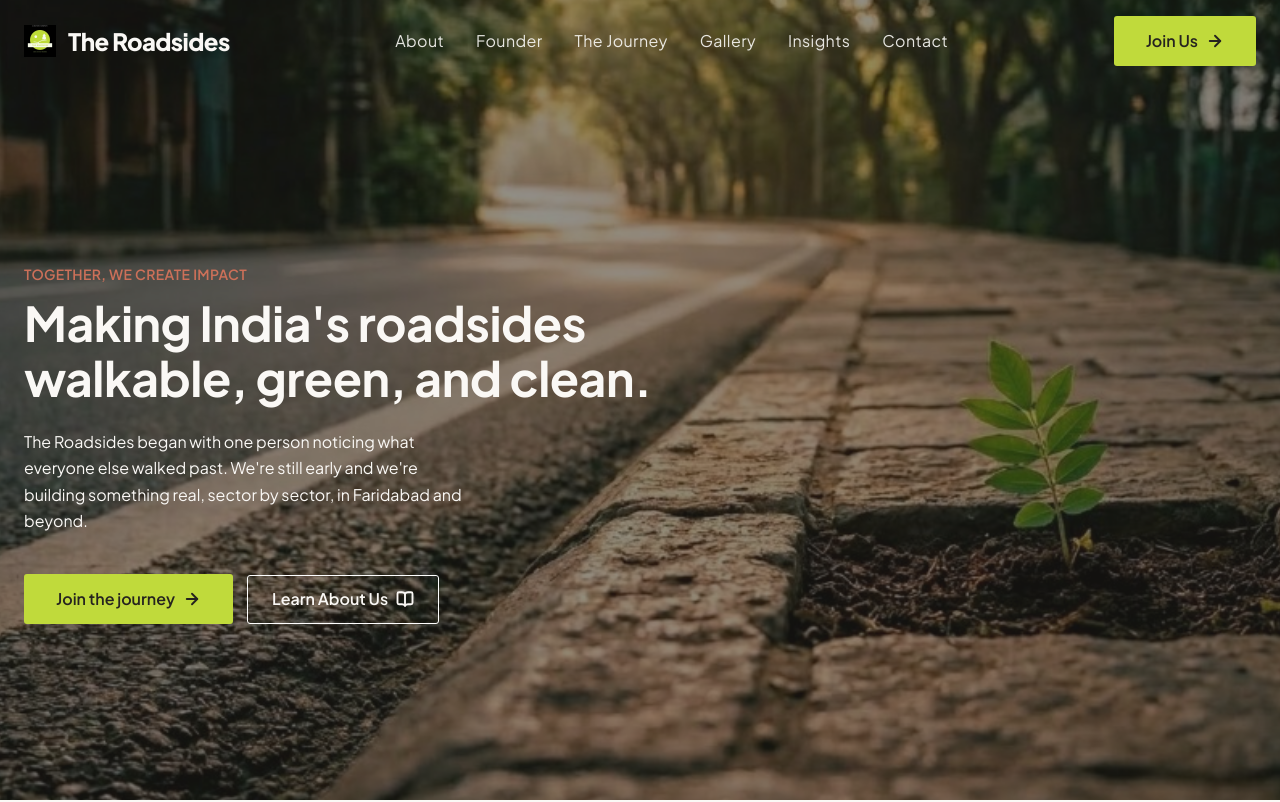
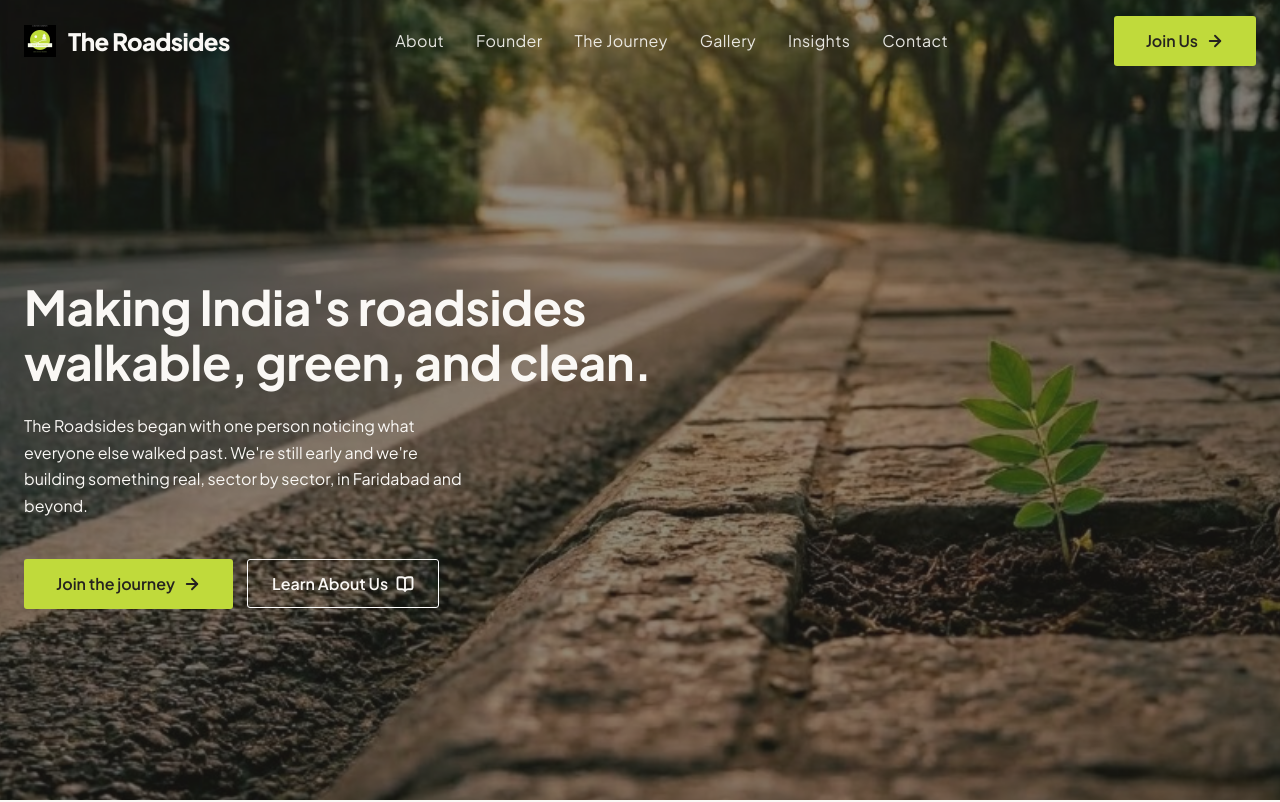
Before and after one commit to AnshKapila/TheRoadsides, a Next.js app: page / in a window 1280 px wide. Shown: the top 802 px of the page. Built offline with nearby package versions, Linux system fonts and the light colour scheme.

Commit message:
Remove Together We Create Impact sub-heading from hero

```diff
--- a/src/app/page.tsx
+++ b/src/app/page.tsx
@@ -23,9 +23,7 @@ export default function Home() {
         <div className="container mx-auto max-w-7xl relative z-10 pt-10">
           <div className="max-w-2xl">
             <MotionBlurReveal delay={0}>
-            <h2 className="text-[var(--brick-dark)] font-semibold text-[14px] mb-[10px] tracking-wide uppercase">
-              Together, We Create Impact
-            </h2>
+
 
             <h1 className="text-[var(--paper)] text-[48px] font-bold tracking-[-0.01em] leading-[1.15] mb-6">
               Making India's roadsides walkable, green, and clean.
```
